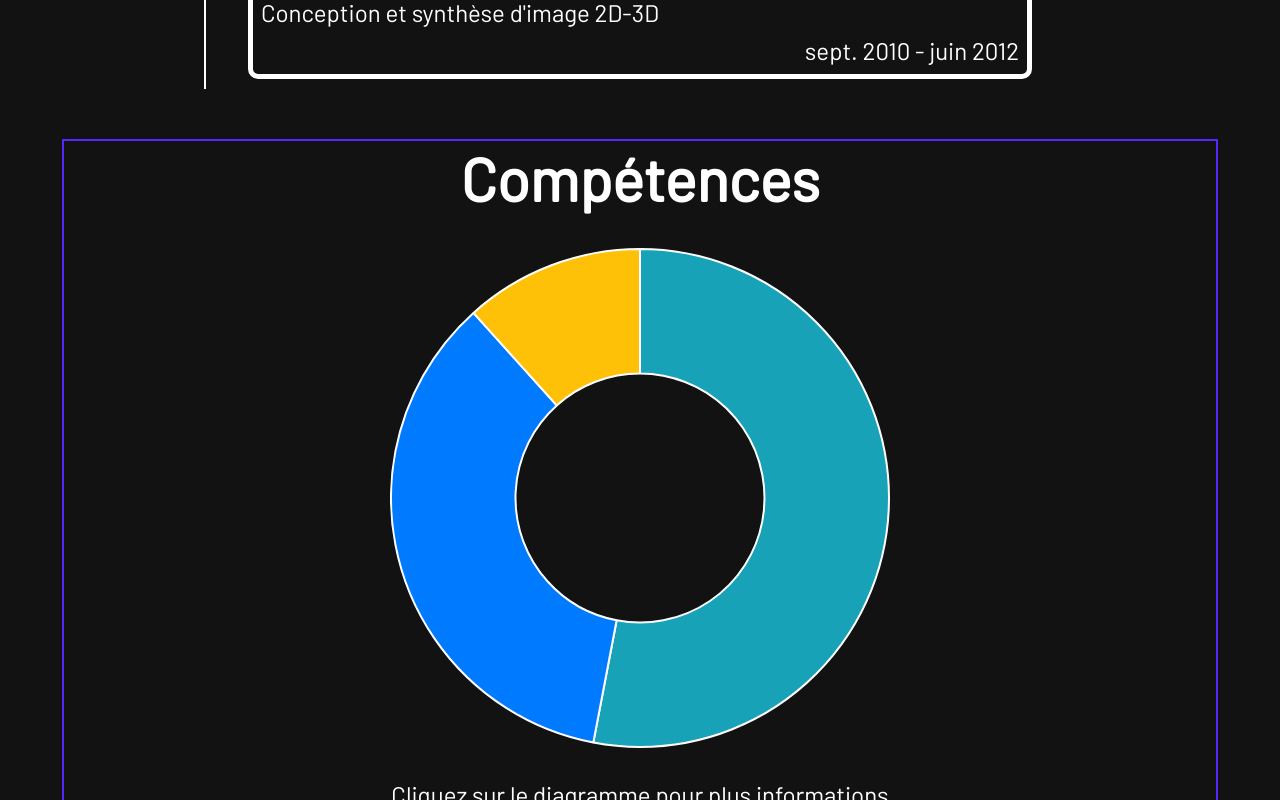
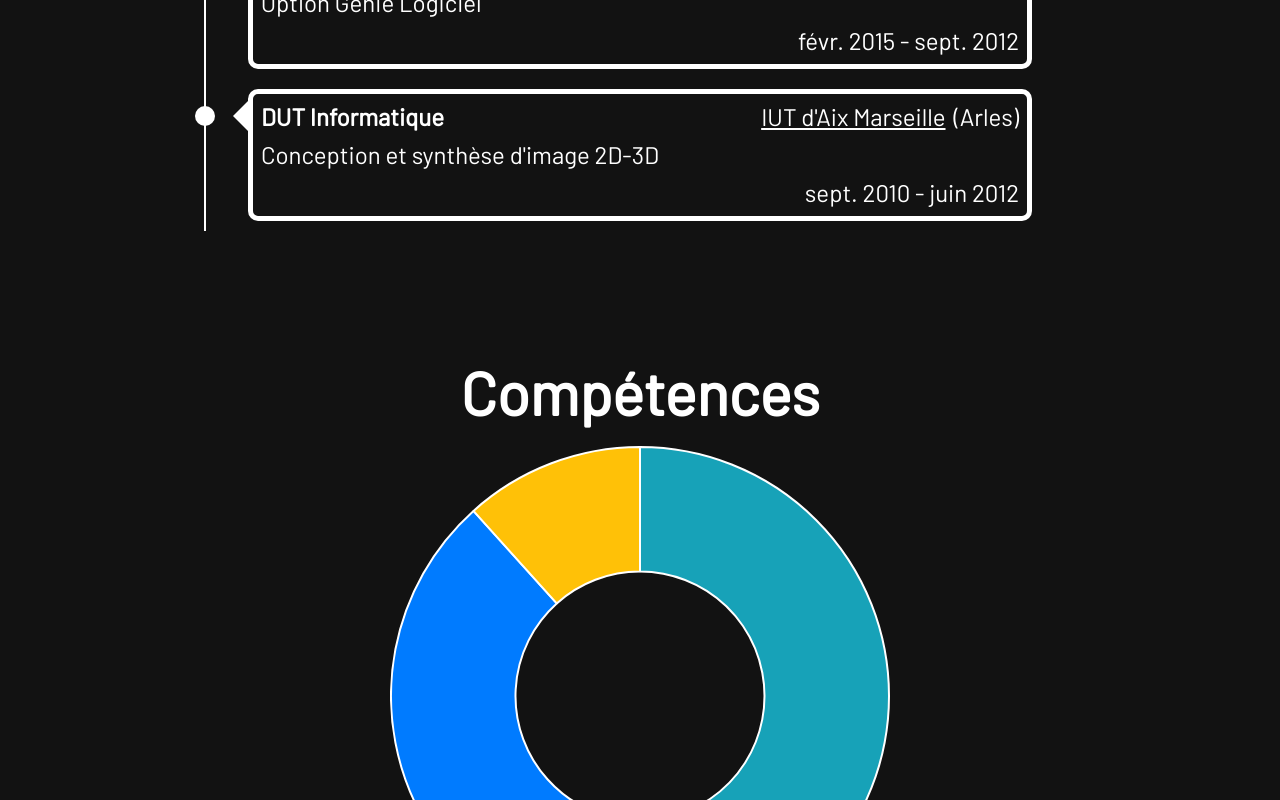
Before and after one commit to guillaume-gomez/guillaume-gomez.github.io, a React (Create React App) app: page / in a window 1280 px wide. Shown: the part 6540-7340 px from the top of the page. Built offline with nearby package versions, Linux system fonts and the light colour scheme.

Commit message:
add paddings

```diff
--- a/src/App.css
+++ b/src/App.css
@@ -83,7 +83,7 @@
   flex-direction: column;
   justify-content: center;
   align-items: center;
-  gap: 50px;
+  gap: 124px 0px;
   width: 90%;
   height: 100%;
 }
--- a/src/views/Experience.css
+++ b/src/views/Experience.css
@@ -2,7 +2,7 @@
   //border: 2px solid purple;
   display: flex;
   flex-direction: column;
-  gap:  32px 0px;
+  gap:  16px 0px;
 }
 
 .experience-jobs {
--- a/src/views/Projects.css
+++ b/src/views/Projects.css
@@ -4,7 +4,7 @@
   box-sizing: border-box;
   width: 100%;
   height: 100%;
-  gap:  32px 0px;
+  gap:  16px 0px;
   grid-template-rows: auto auto;
 }
 
--- a/src/views/Skills.css
+++ b/src/views/Skills.css
@@ -1,12 +1,11 @@
 .skills-content {
-  border: 2px solid #5726FF;
+  //border: 2px solid #5726FF;
   width: 100%;
-  padding-bottom: 32px;
 }
 
 .skills-title {
   text-align: center;
-  padding-bottom: 32px;
+  padding-bottom: 16px;
 }
 
 .skills-stats {
```
